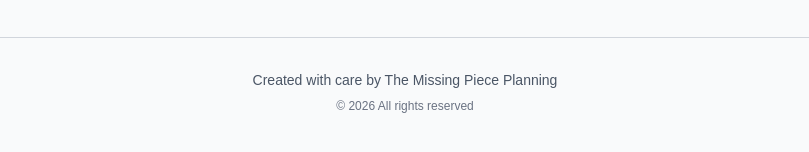
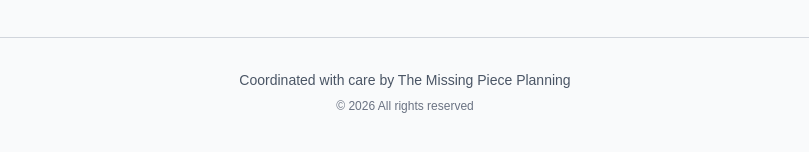
Before and after one commit to tori-ops/hybrid-stationary, a Next.js app: page /invite in a window 1280 px wide. Shown: the part 1943-2095 px from the top of the page, without its empty margins (235-1044 px from the left). Built offline with nearby package versions, Linux system fonts and the light colour scheme; no server answers.

Commit message:
Change footer text to 'Coordinated with care by'

```diff
--- a/src/app/invite/page.tsx
+++ b/src/app/invite/page.tsx
@@ -185,7 +185,7 @@ function InvitePageContent() {
         {/* Footer */}
         <footer className="mt-20 py-8 border-t border-gray-300 text-center">
           <p className="text-gray-600 text-sm mb-2">
-            Created with care by The Missing Piece Planning
+            Coordinated with care by The Missing Piece Planning
           </p>
           <p className="text-gray-500 text-xs mb-4">
             © {new Date().getFullYear()} All rights reserved
```
